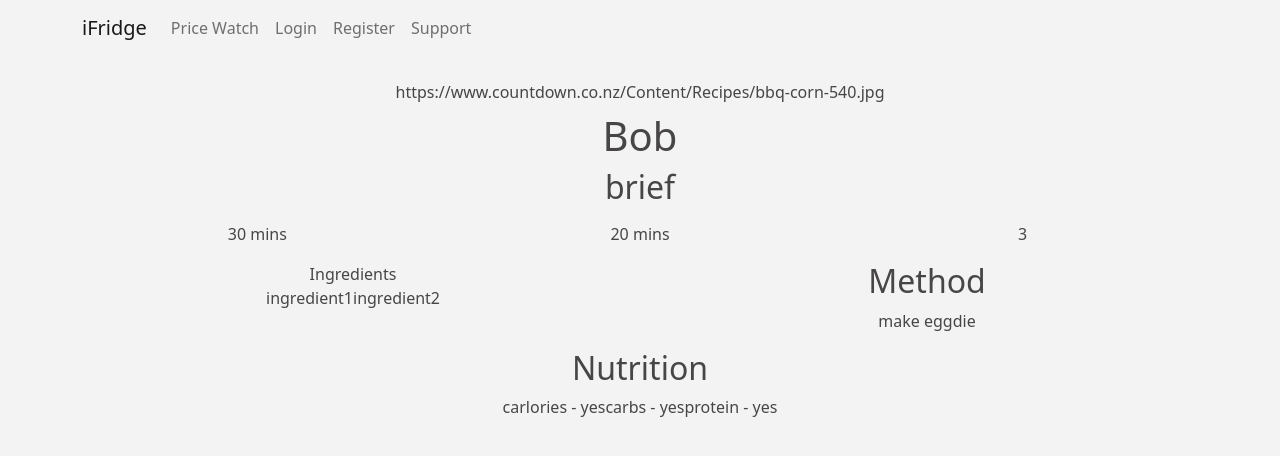
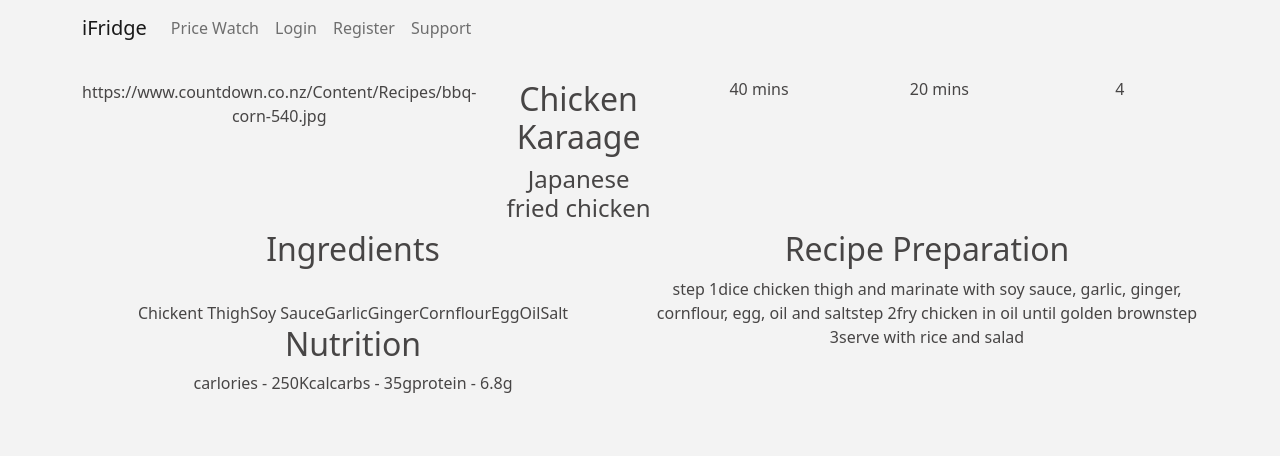
Before and after one commit to TheIFridge/fridge-website, a React (Create React App) app: page /dm in a window 1280 px wide. Shown: the top 456 px of the page. Built offline with nearby package versions, Linux system fonts and the light colour scheme; no server answers.

Commit message:
alligned  the designs up

```diff
--- a/src/App.js
+++ b/src/App.js
@@ -88,19 +88,18 @@ function App() {
 						<Route exact path="/terms" element={<Terms/>} />
 						<Route exact path="/support" element={<Support/>} />
 						<Route exact path="/dm" element={<Recipe
-							image= 'https://www.countdown.co.nz/Content/Recipes/bbq-corn-540.jpg'
-							title="Bob"
-							brief="brief"
+							title="Chicken Karaage"
+							brief="Japanese fried chicken"
 							ingredientTitle="Ingredients"
-							ingredientsList={["ingredient1", "ingredient2"]}
-							cookTime="30 mins"
+							ingredientsList={["Chickent Thigh", "Soy Sauce", "Garlic", "Ginger", "Cornflour", "Egg", "Oil", "Salt"]}
+							cookTime="40 mins"
 							prepTime="20 mins"
-							numberOfPeople="3"
-							preview={"image Path..."}
-							methodTitle="Method"
-							method={['make egg', 'die']}
+							servings="4"
+							preview={"https://www.countdown.co.nz/Content/Recipes/bbq-corn-540.jpg"}
+							methodTitle="Recipe Preparation"
+							method={['step 1', 'dice chicken thigh and marinate with soy sauce, garlic, ginger, cornflour, egg, oil and salt', 'step 2', 'fry chicken in oil until golden brown', 'step 3', 'serve with rice and salad']}
 							nutritionTitle="Nutrition"
-							nutrition={["carlories - yes", "carbs - yes", "protein - yes"]}
+							nutrition={["carlories - 250Kcal", "carbs - 35g", "protein - 6.8g"]}
 						/>} />
 						<Route exact path="/recipes/recipe1" element={<Recipe1/>} />
 						<Route exact path="/recipes/recipe2" element={<Recipe2/>} />
--- a/src/pages/Recipe.js
+++ b/src/pages/Recipe.js
@@ -9,35 +9,36 @@ export default function Recipe(props) {
 
     return (
         <>
+            {/*render diffirent page depending on the button pressesd*/}
             <div className='background'>
                 <div>
-                    <Row className="d-flex gap-2">
-                        <Col className='imageMain'>
-                            {props.image}
-                        </Col>
-                        <div className='titleAndBrief'>
-                            <Col >
-                                <h1>{props.title}</h1>
-                                <h2>{props.brief}</h2>
-                            </Col>
-                        </div>
+                    <Row>
                         <Col>
-                            <p>{props.cookTime}</p>
+                            {props.preview}
                         </Col>
                         <Col>
-                            <p>{props.prepTime}</p>
+                            <h2>{props.title}</h2>
+                            <h4>{props.brief}</h4>
                         </Col>
                         <Col>
-                            <p>{props.numberOfPeople}</p>
+                            <h6>{props.cookTime}</h6>
+                        </Col>
+                        <Col>
+                            <h6>{props.prepTime}</h6>
+                        </Col>
+                        <Col>
+                            <h6>{props.servings}</h6>
                         </Col>
                     </Row>
                 </div>
                 <div>
                     <Row className="d-flex gap-2">
                         <Col>
-                            {props.ingredientTitle}
+                            <h2>{props.ingredientTitle}</h2>
                             <br></br>
                             {props.ingredientsList}
+                            <h2>{props.nutritionTitle}</h2>
+                            <p>{props.nutrition}</p>
                         </Col>
                         <Col>
                             <h2>{props.methodTitle}</h2>
@@ -48,8 +49,7 @@ export default function Recipe(props) {
                 <div>
                     <Row className="d-flex gap-2">
                         <Col>
-                            <h2>{props.nutritionTitle}</h2>
-                            <p>{props.nutrition}</p>
+
                         </Col>
                     </Row>
                 </div>
```
